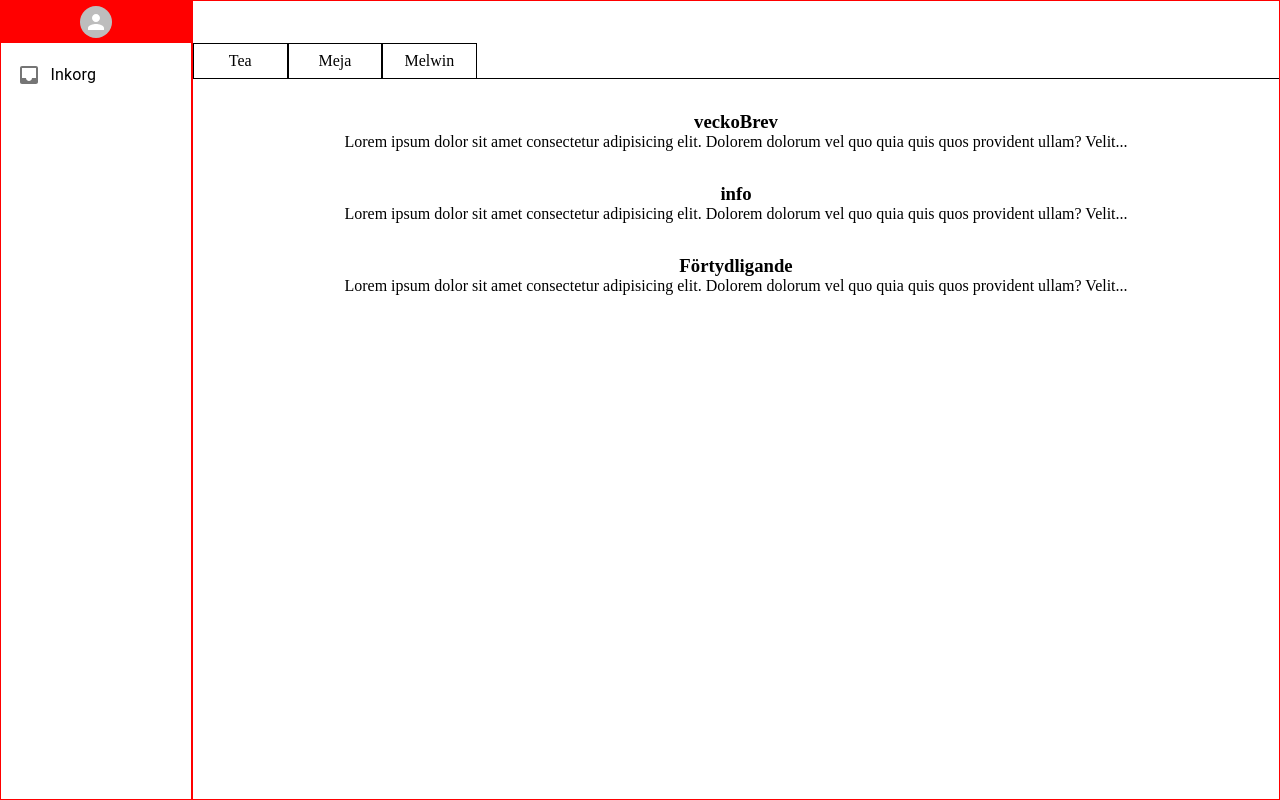
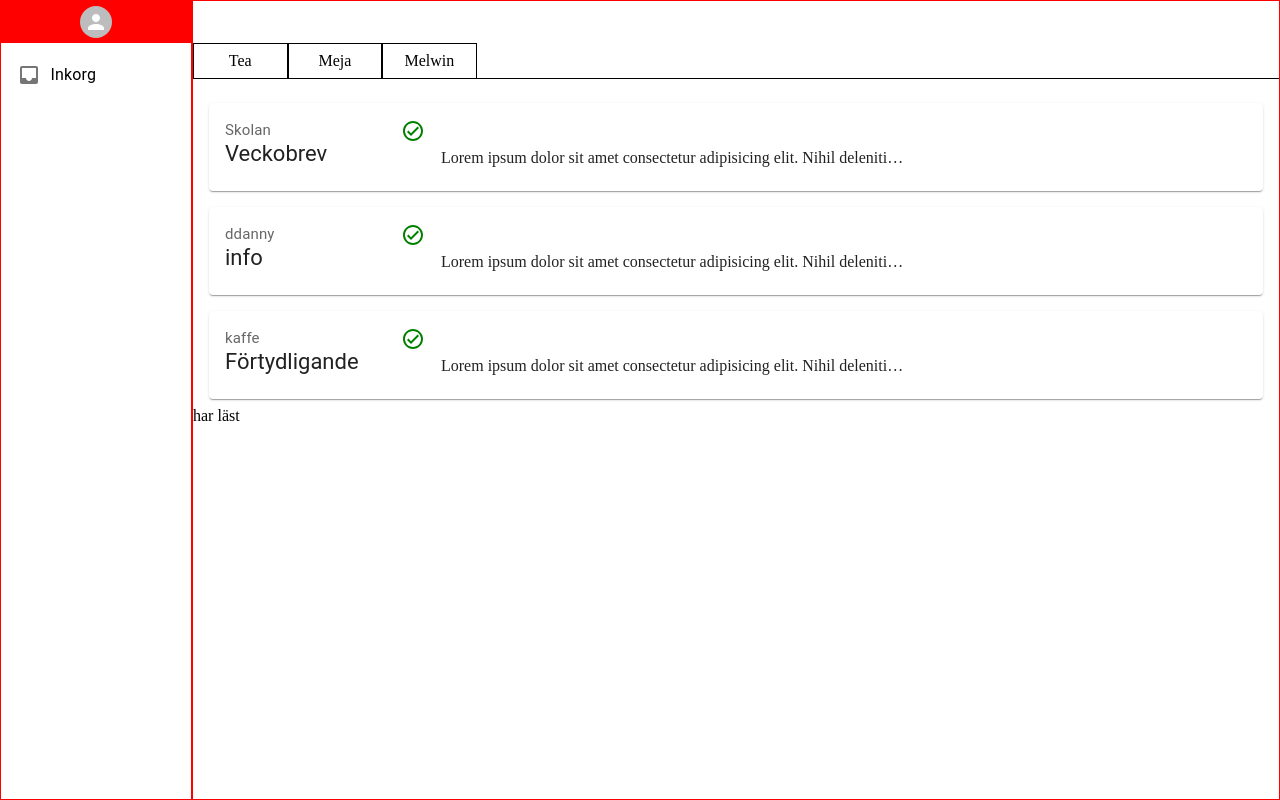
Before and after one commit to A-ForssmanP/InteractWithSchool, a React (Vite) app in the folder frontend/: page / in a window 1280 px wide. Built offline with nearby package versions, Linux system fonts and the light colour scheme.

Commit message:
inbox
Working on inbox-component.

```diff
--- a/frontend/src/components/inbox/Inbox.jsx
+++ b/frontend/src/components/inbox/Inbox.jsx
@@ -4,7 +4,26 @@ import { Box } from "@mui/material";
 
 function Inbox() {
   const name = ["Tea", "Meja", "Melwin"];
-  const message = ["veckoBrev", "info", "Förtydligande"];
+  const message = [
+    {
+      from: "Skolan",
+      title: "Veckobrev",
+      message:
+        "Lorem ipsum dolor sit amet consectetur adipisicing elit. Nihil deleniti nostrum doloremque, ipsum eum, dolores quaerat quasi ea modi sunt voluptatum, est consectetur nisi placeat! Perspiciatis, veniam excepturi. Nemo, vitae?",
+    },
+    {
+      from: "ddanny",
+      title: "info",
+      message:
+        "Lorem ipsum dolor sit amet consectetur adipisicing elit. Nihil deleniti nostrum doloremque, ipsum eum, dolores quaerat quasi ea modi sunt voluptatum, est consectetur nisi placeat! Perspiciatis, veniam excepturi. Nemo, vitae?",
+    },
+    {
+      from: "kaffe",
+      title: "Förtydligande",
+      message:
+        "Lorem ipsum dolor sit amet consectetur adipisicing elit. Nihil deleniti nostrum doloremque, ipsum eum, dolores quaerat quasi ea modi sunt voluptatum, est consectetur nisi placeat! Perspiciatis, veniam excepturi. Nemo, vitae?",
+    },
+  ];
   return (
     <Box>
       <InboxName name={name} />
--- a/frontend/src/components/inboxMessages/InboxMessages.jsx
+++ b/frontend/src/components/inboxMessages/InboxMessages.jsx
@@ -1,28 +1,54 @@
-import { List, ListItem, ListItemButton } from "@mui/material";
-import { alignProperty } from "@mui/material/styles/cssUtils";
-
+import { List, ListItem, Box } from "@mui/material";
+import Card from "@mui/material/Card";
+import CardContent from "@mui/material/CardContent";
+import Typography from "@mui/material/Typography";
+import CheckCircleOutlineOutlinedIcon from "@mui/icons-material/CheckCircleOutlineOutlined";
 function InboxMessages({ message }) {
   return (
     <List>
       {message.map((msg, index) => {
         return (
           <ListItem key={index}>
-            <ListItemButton
-              component="nav"
-              sx={{
-                display: "flex",
-                flexDirection: "column",
-              }}
-            >
-              <h3>{msg}</h3>
-              <p sx={{ color: "red" }}>
-                Lorem ipsum dolor sit amet consectetur adipisicing elit. Dolorem
-                dolorum vel quo quia quis quos provident ullam? Velit...
-              </p>
-            </ListItemButton>
+            <Card sx={{ width: "100%", cursor: "pointer" }}>
+              <CardContent sx={{ display: "flex" }}>
+                <Box
+                  width="11rem"
+                  overflow="hidden"
+                  textOverflow="ellipsis"
+                  whiteSpace="nowrap"
+                >
+                  <Typography sx={{ fontSize: 15 }} color="text.secondary">
+                    {msg.from}
+                  </Typography>
+                  <Typography
+                    variant="h3"
+                    maxWidth="16ch"
+                    overflow="hidden"
+                    textOverflow="ellipsis"
+                    whiteSpace="nowrap"
+                    sx={{ fontSize: 22 }}
+                  >
+                    {msg.title}
+                  </Typography>
+                </Box>
+                <CheckCircleOutlineOutlinedIcon sx={{ color: "green" }} />
+                <Typography
+                  variant="p"
+                  maxWidth="30rem"
+                  overflow="hidden"
+                  textOverflow="ellipsis"
+                  whiteSpace="nowrap"
+                  paddingLeft={2}
+                  marginTop="auto"
+                >
+                  {msg.message}
+                </Typography>
+              </CardContent>
+            </Card>
           </ListItem>
         );
-      })}
+      })}{" "}
+      har läst
     </List>
   );
 }
```
